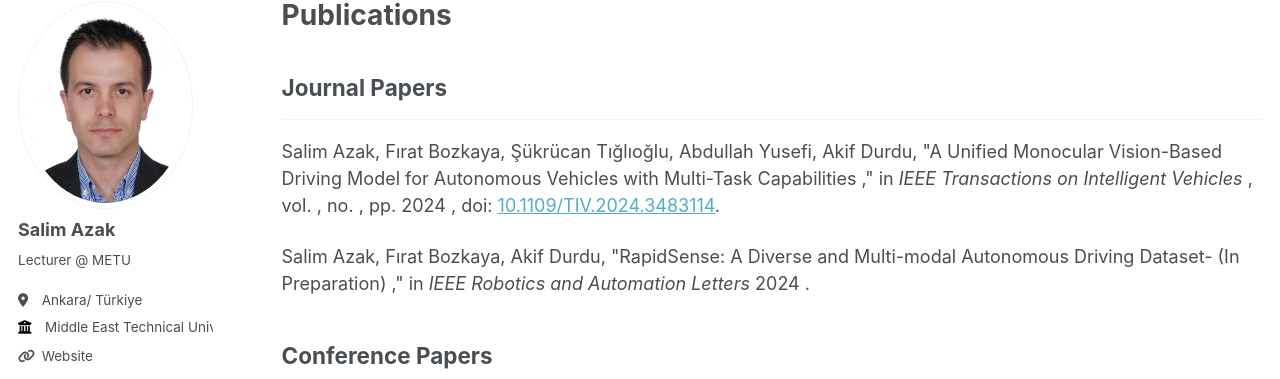
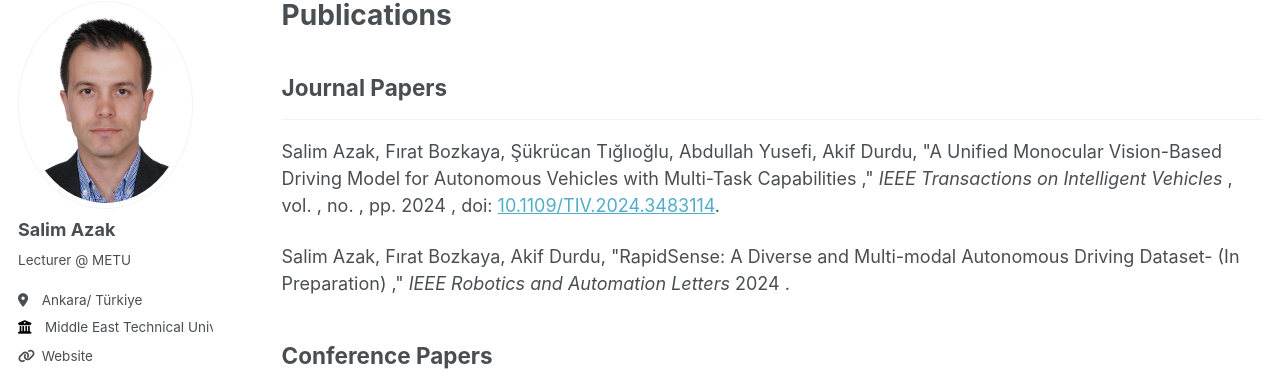
Before and after one commit to salimazak/salimazak.github.io, a Jekyll site: the page built from _pages/publications.html, in a window 1280 px wide and 1071 px high. Shown: the part 105-484 px from the top of the window. Built offline with Jekyll 4.4.1, drawn with Linux system fonts in a browser that asks for light colours; some web fonts are replaced.

Commit message:
Update archive-single.html

```diff
--- a/_includes/archive-single.html
+++ b/_includes/archive-single.html
@@ -25,7 +25,7 @@
 
       <!-- Journal or Conference -->
       {% if post.category == 'journal' %}
-        in <i>{{ post.journal }}</i>
+      <i>{{ post.journal }}</i>
       {% elsif post.category == 'conference' %}
         in <i>{{ post.conference }}</i>
       {% endif %}
```
